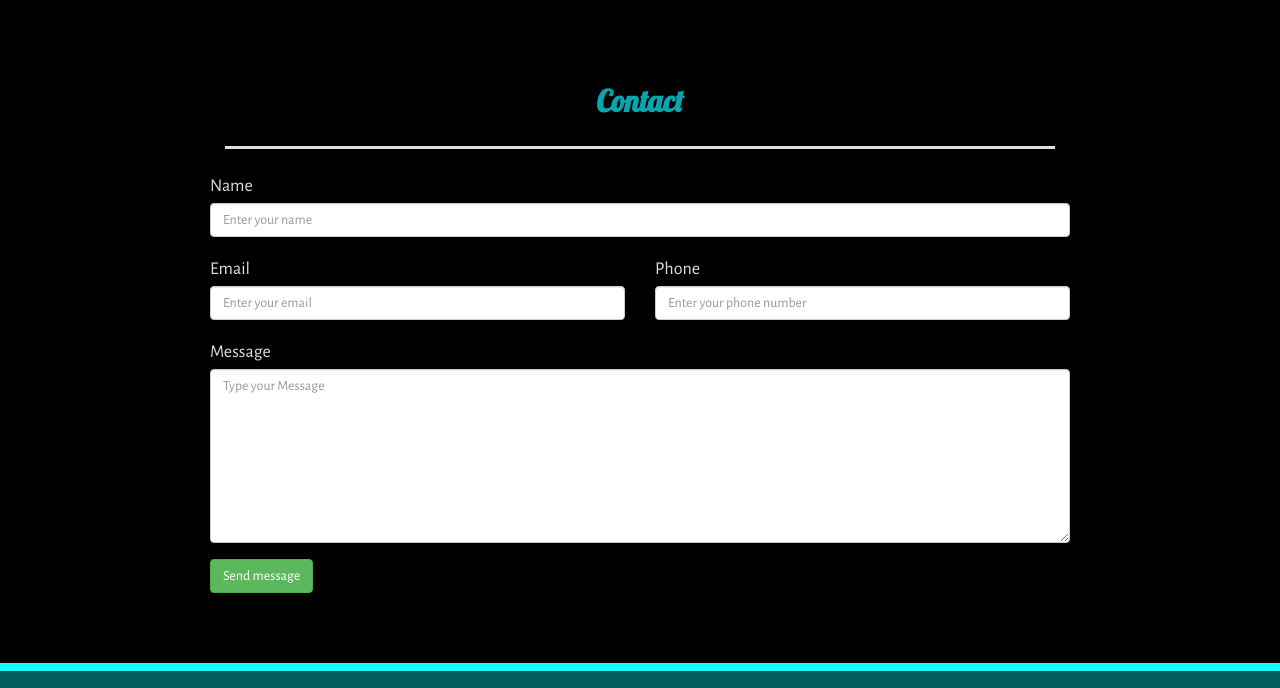
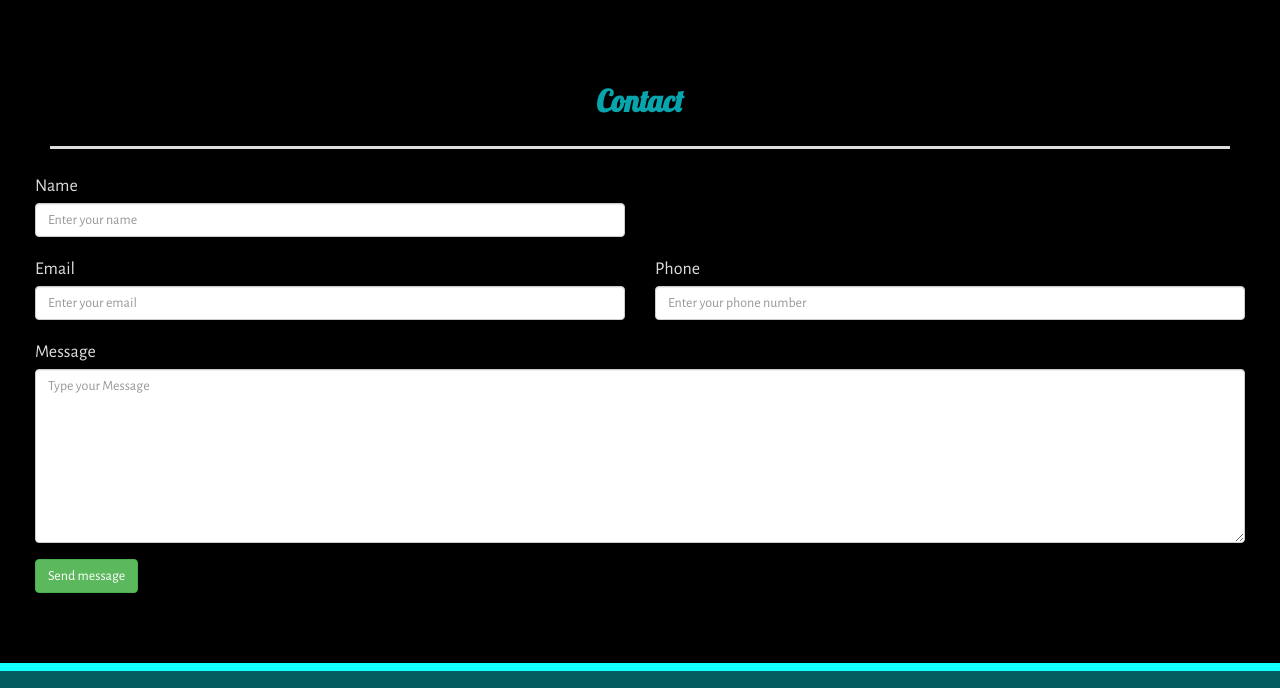
Before and after one commit to esandoval10/Bootstrap-Portfolio, a plain HTML site: page index.html in a window 1280 px wide. Shown: the part 2106-2794 px from the top of the page. Drawn offline with nearby package versions, Linux system fonts and the light colour scheme.

Commit message:
Non-Responsive fixed?

```diff
--- a/assets/css/style.css
+++ b/assets/css/style.css
@@ -51,10 +51,10 @@ nav a {
   text-decoration: none;
   background-color: transparent;
   color: #12FFFF;
-  margin-left: 15px;
+  margin-left: 5px;
   display: inline-block;
   line-height: 18px;
-  padding: 2px;
+  padding: 1px;
 }
 
 /*Social*/
@@ -120,7 +120,7 @@ footer {
 
 .contact{
   padding: 10px;
-  margin: 50px 200px;
+  margin: 50px 25px;
 }
 
 .about, .portfolio{
--- a/index.html
+++ b/index.html
@@ -20,7 +20,7 @@
     <body>
         <div class="container">
             <div class="row">
-                <div class="col-sm-4 col-md-offset-10">
+                <div class="col-sm-4 col-sm-offset-10">
                     <nav>
                         <a href="#home">Home</a>
                         <a href="#about">About</a>
@@ -42,7 +42,7 @@
                     </div>
                     <div id="jumboText">
                         <h1>Hi I'm Edgar!</h1>
-                        <p>I'm a junior web developer</p>
+                        <p>I'm a developer</p>
                         <p><a class="btn btn-primary btn-lg" href="#contact" role="button">Work With Me</a></p>
                     </div>
                 </div>
@@ -178,7 +178,7 @@
             </div>
             <form id="contact-form" method="post" role="form">
                 <div class="row">
-                    <div class="col-md-12">
+                    <div class="col-sm-12 col-md-6">
                         <div class="form-group">
                             <label for="name">Name</label>
                             <input id="name" type="text" name="name" class="form-control" placeholder="Enter your name"         required="required" data-error="Name is required.">
@@ -187,14 +187,14 @@
                     </div>
                 </div>
                 <div class="row">
-                    <div class="col-md-6">
+                    <div class="col-sm-12 col-md-6">
                         <div class="form-group">
                             <label for="email">Email</label>
                             <input id="email" type="email" name="email" class="form-control" placeholder="Enter your email" required="required" data-error="Valid email is required.">
                             <div class="help-block with-errors"></div>
                         </div>
                     </div>
-                    <div class="col-md-6">
+                    <div class="col-sm-12 col-md-6">
                         <div class="form-group">
                             <label for="phone">Phone</label>
                             <input id="phone" type="tel" name="phone" class="form-control" placeholder="Enter your phone number">
@@ -203,14 +203,14 @@
                     </div>
                 </div>
                 <div class="row">
-                    <div class="col-md-12">
+                    <div class="col-sm-12 col-md-12">
                         <div class="form-group">
                             <label for="message">Message</label>
                             <textarea id="message" name="message" class="form-control" placeholder="Type your Message" rows="8" required="required" data-error="Please,leave us a message."></textarea>
                             <div class="help-block with-errors"></div>
                         </div>
                     </div>
-                    <div class="col-md-12">
+                    <div class="col-sm-12 col-md-12">
                         <input type="submit" class="btn btn-success btn-send" value="Send message">
                     </div>
                 </div>
```
Also changed, not shown: 1 other file.
